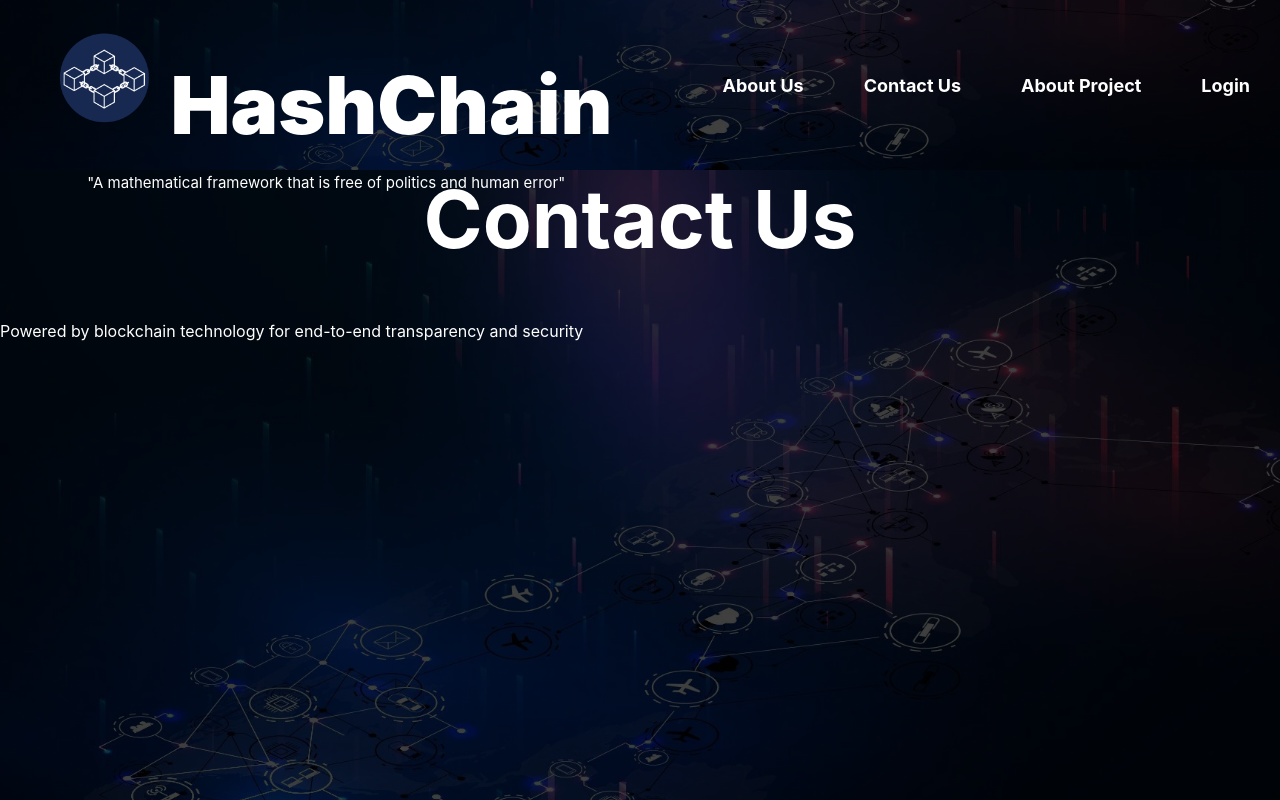
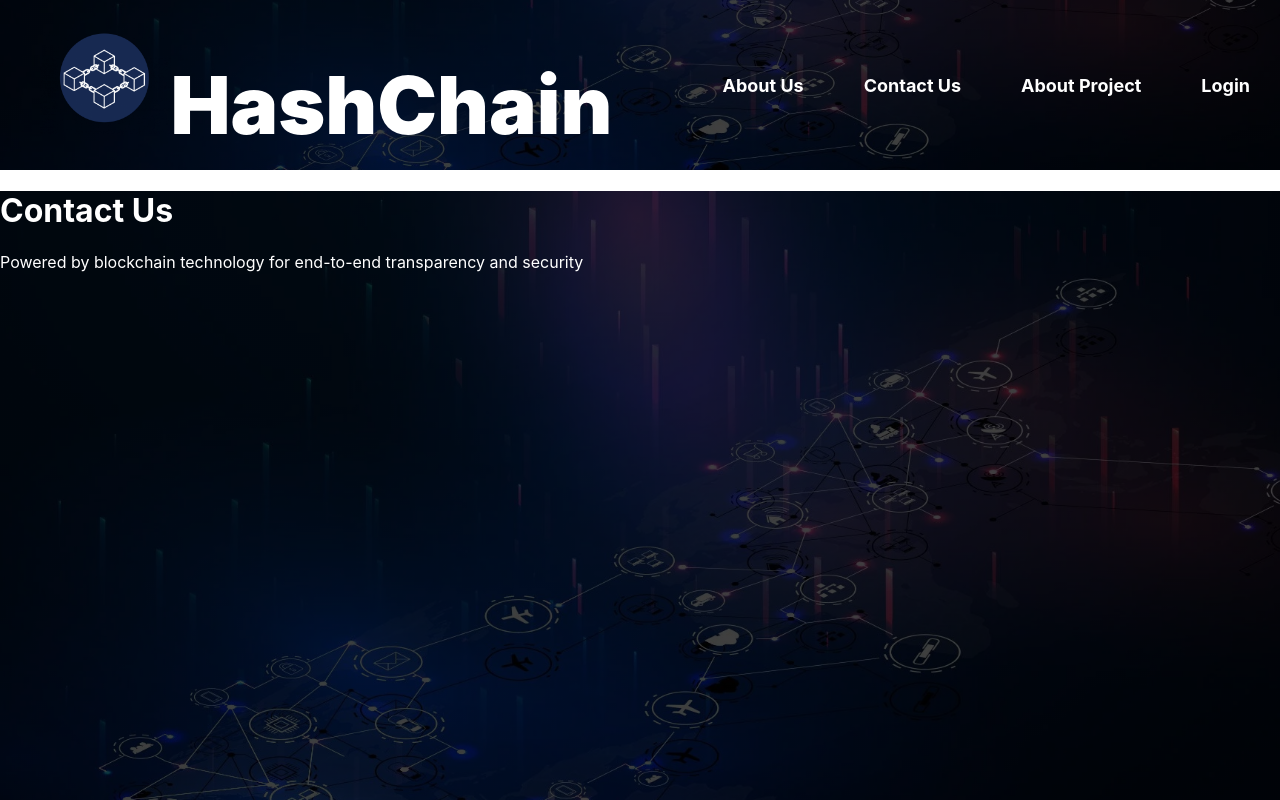
Before and after one commit to CosmoProgrammer/HashChain, a React (Create React App) app in the folder main_app/: page /contact_us in a window 1280 px wide. Shown: the top 800 px of the page. Built offline with nearby package versions, Linux system fonts and the light colour scheme.

Commit message:
Update Contact.js

```diff
--- a/main_app/src/containers/Contact.js
+++ b/main_app/src/containers/Contact.js
@@ -7,8 +7,13 @@
 const HomePage = () => {
   return (
     <div className="home">
-      <div className="Aboutinfo">
+      <div className="Contact">
       <h1>Contact Us</h1>
+      <ul>
+        <a href="mailto:pkd560010@gmail.com"></a>
+        <a href="tel:9663294606"></a>
+
+      </ul>
       </div>
       <div>
         <p className="description">
```
